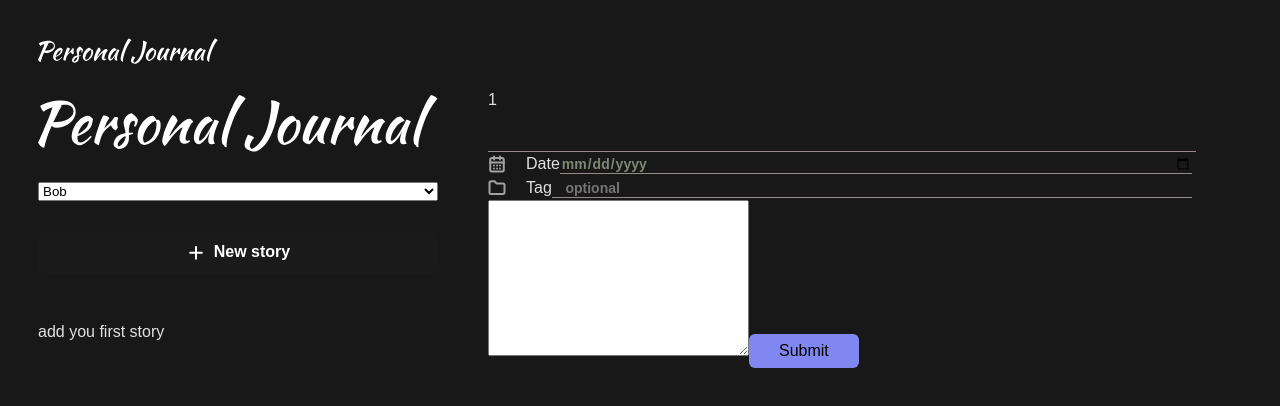
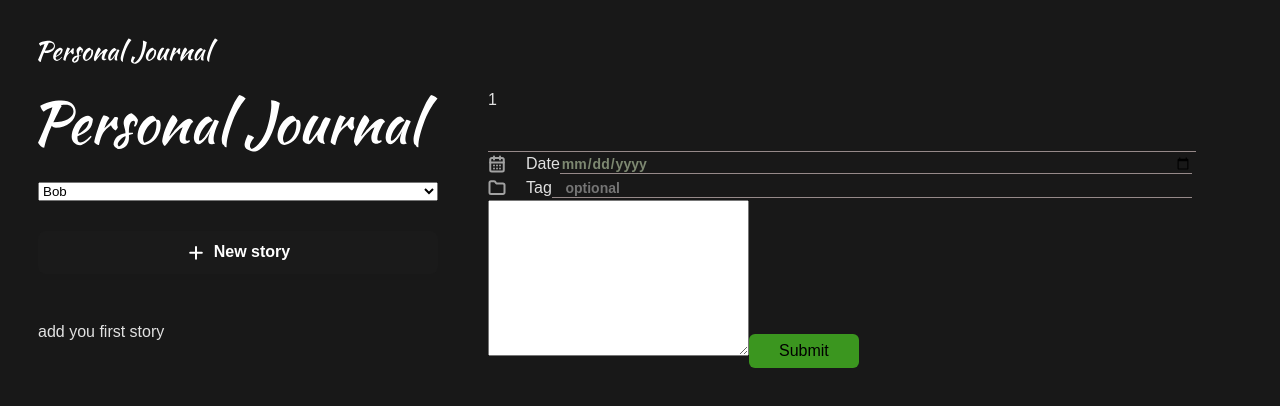
Before and after one commit to dktwho/daybook, a React (Vite) app: page / in a window 1280 px wide. In both pictures the pointer is over the button "Submit". Shown: the top 406 px of the page. Built offline with nearby package versions, Linux system fonts and the light colour scheme.

Commit message:
style: change style for component Button

```diff
--- a/src/components/Button/Button.css
+++ b/src/components/Button/Button.css
@@ -10,7 +10,7 @@
 }
 
 .button:hover {
-    background: #8187f1;
+    background: #3b961f;
 }
 
 .accent {
```
